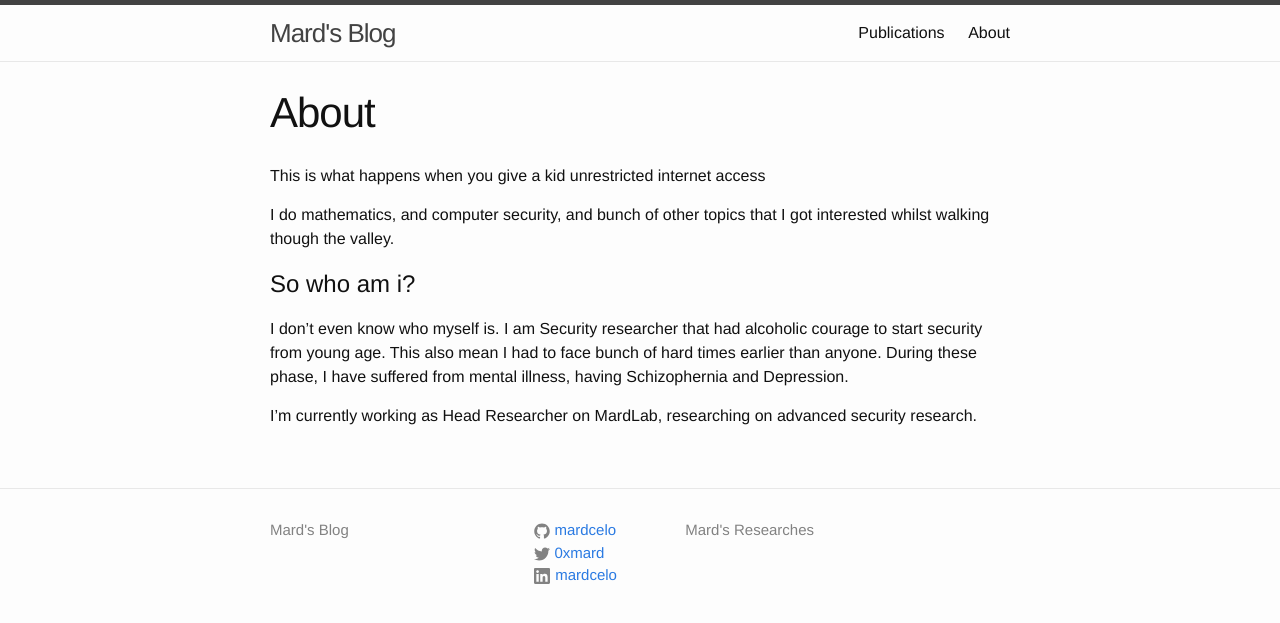
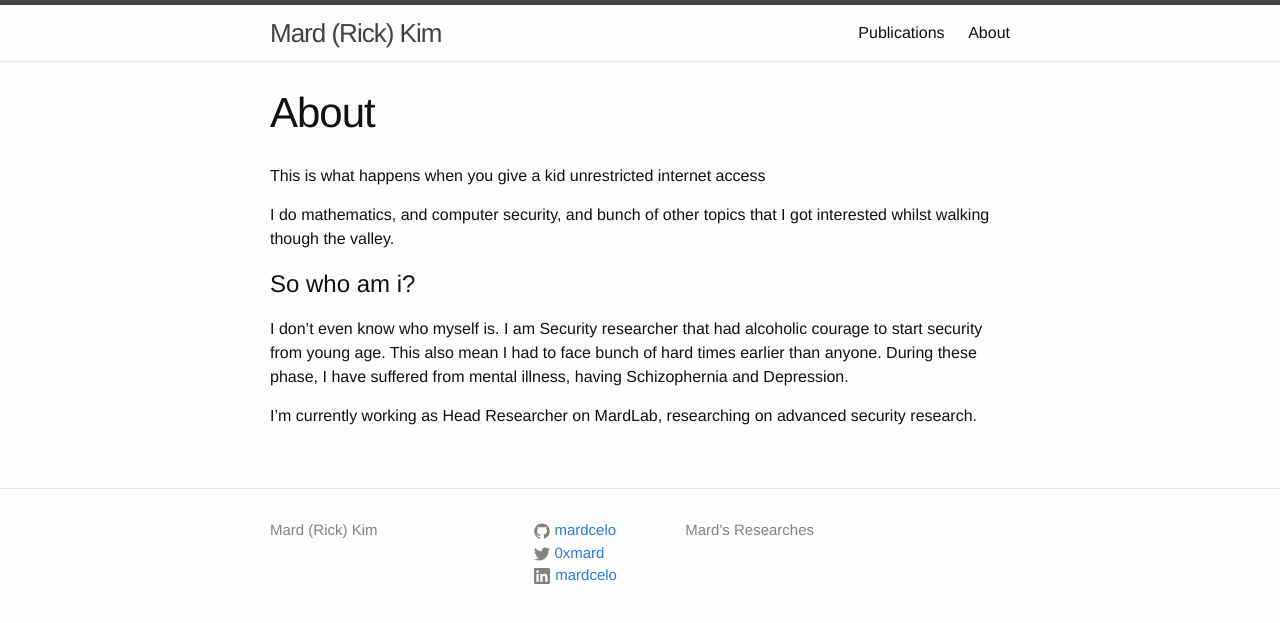
Before and after one commit to Mardcelo/mardcelo.github.io, a Jekyll site: the page built from about.md, in a window 1280 px wide. Shown: the top 623 px of the page. Built offline with Jekyll 4.4.1, drawn with Linux system fonts in a browser that asks for light colours.

Commit message:
Update _config.yml

```diff
--- a/_config.yml
+++ b/_config.yml
@@ -6,7 +6,7 @@
 # 'jekyll serve'. If you change this file, please restart the server process.
 
 # Site settings
-title: Mard's Blog
+title: Mard (Rick) Kim
 #email: @
 description: > # this means to ignore newlines until "baseurl:"
     Mard's Researches
@@ -22,4 +22,4 @@ markdown: kramdown
 disqus:
     # Leave shortname blank to disable comments site-wide.
     # Disable comments for any post by adding `comments: false` to that post's YAML Front Matter.
-    shortname: mardlab
+    shortname: Mardblog
```
